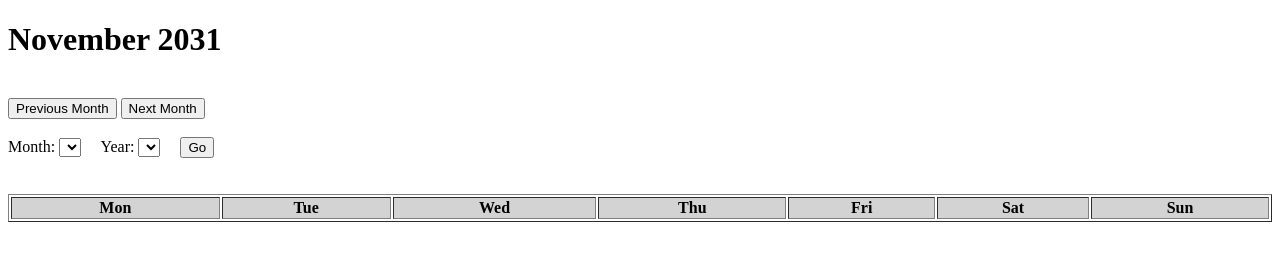
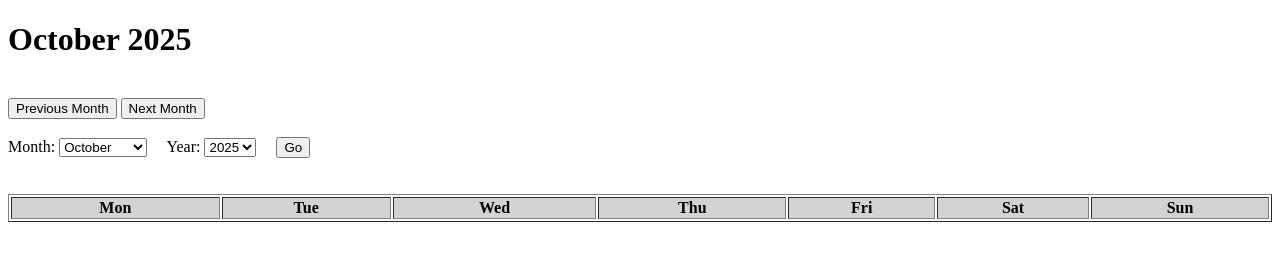
Before and after one commit to aydaeslami/Piscine-Sprint2-Days-calendar, a plain HTML site: page index.html in a window 1280 px wide. Drawn offline with Linux system fonts and the light colour scheme.

Commit message:
Populate Months-Years dropdown

```diff
--- a/common.mjs
+++ b/common.mjs
@@ -3,3 +3,11 @@
 export function getGreeting() {
     return "Hello";
 }
+
+export function getMonths() {
+    return [
+        "January", "February", "March", "April", "May", "June",
+        "July", "August", "September", "October", "November", "December"
+    ];
+
+  }
--- a/index.html
+++ b/index.html
@@ -5,7 +5,7 @@
         <script type="module" src="web.mjs"></script>
     </head>
 <body>
- <h1><b>November 2031</b></h1>
+ <h1><b>Loading...</b></h1>
 
   <br>
 
@@ -15,12 +15,12 @@
   <br><br>
 
   <label for="month">Month:</label>
-  <select id="month"></select>
+  <select id="months-dropdown"></select>
 
   &nbsp;&nbsp;&nbsp;
 
   <label for="year">Year:</label>
-  <select id="year"></select>
+  <select id="years-dropdown"></select>
 
   &nbsp;&nbsp;&nbsp;
 
--- a/web.mjs
+++ b/web.mjs
@@ -5,7 +5,65 @@
 
 import { getGreeting } from "./common.mjs";
 import daysData from "./days.json" with { type: "json" };
+import { getMonths } from "./common.mjs";
+
+let monthsDropdown;
+let yearsDropdown;
+const today = new Date();
+let currentMonth = today.getMonth(); // Current month (0-11)
+let currentYear = today.getFullYear(); // Current year (e.g., 2024)
+
 
 window.onload = function() {
-    // document.querySelector("body").innerText = `${getGreeting()} - there are ${daysData.length} known days`;
+
+  monthsDropdown = document.getElementById("months-dropdown");
+  yearsDropdown = document.getElementById("years-dropdown");
+  populateMonthsDropdown(); // Populate months dropdown
+  populateYearsDropdown(); // Populate years dropdown
+  updateCalendar(); // Initial calendar display
+
 }
+
+
+// Populate months dropdown
+function populateMonthsDropdown() {
+    const months = getMonths();
+
+    monthsDropdown.innerHTML = ''; // Clear existing options';
+
+    months.forEach((month, index) => {
+      const option = document.createElement("option");
+      option.value = index; // Use index as value (0-11)
+      option.textContent = month;
+      monthsDropdown.appendChild(option);
+    });
+
+    monthsDropdown.value = currentMonth; // Set current month as selected
+
+  }
+
+  // Populate years dropdown
+  function populateYearsDropdown() {
+    const startYear = currentYear - 30;
+    const endYear = currentYear + 30;
+
+    yearsDropdown.innerHTML = ''; // Clear existing options
+
+    for (let year = startYear; year <= endYear; year++) {
+        const option = document.createElement("option");
+        option.value = year;
+        option.textContent = year;
+        yearsDropdown.appendChild(option);
+    }
+
+    //set default to current year
+    yearsDropdown.value = currentYear;
+
+  }
+
+  // Update the calendar display
+  function  updateCalendar() {
+     const months = getMonths();
+     const header = document.querySelector("h1 b");
+     header.textContent = `${months[currentMonth]} ${currentYear}`;
+  }
```
